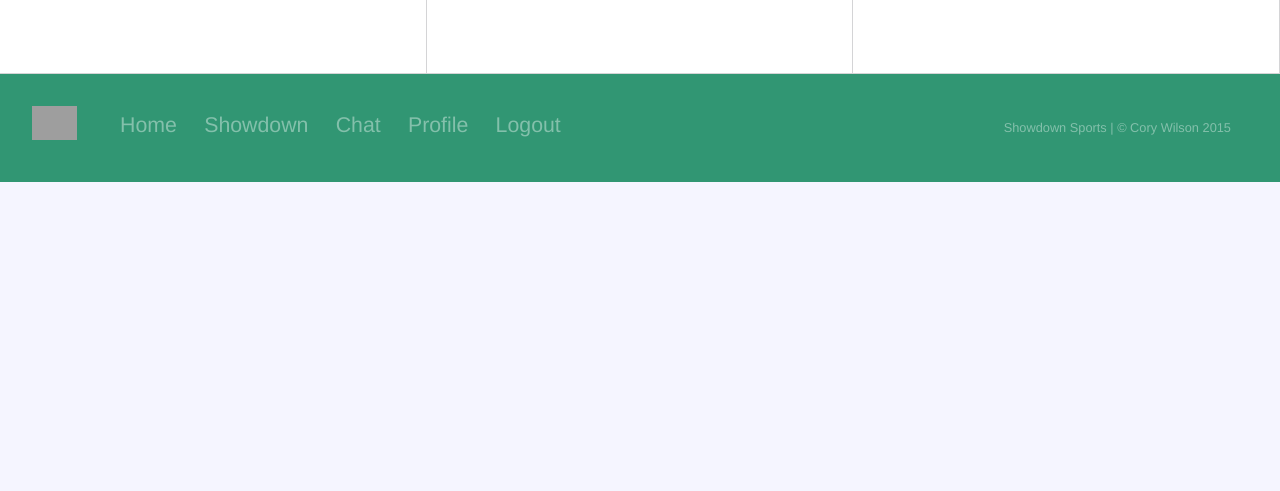
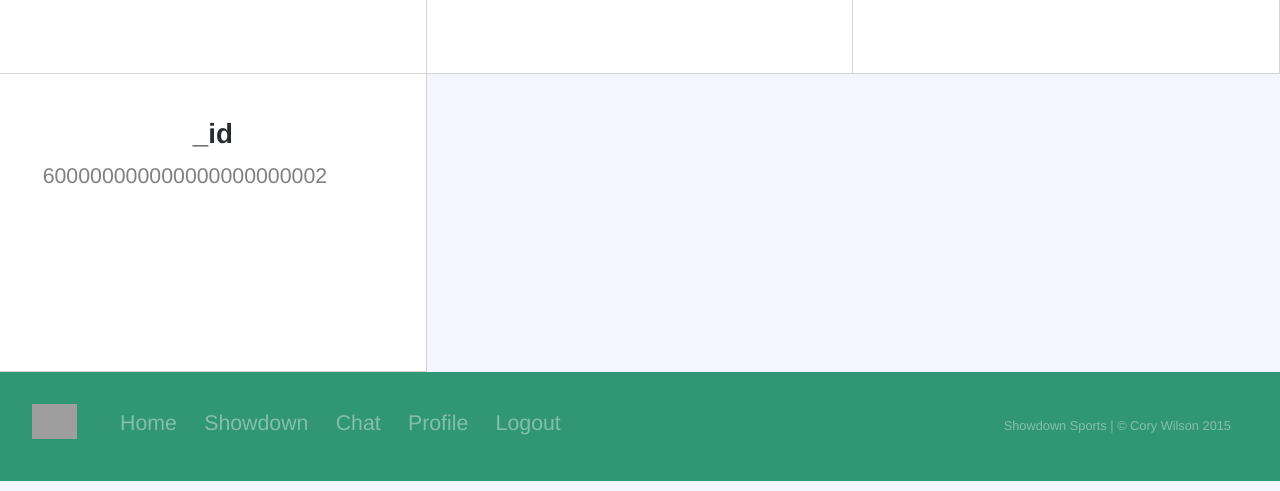
Before and after one commit to CoryWilson/Final-Project, a Node server app: page /profile in a window 1280 px wide. Shown: the part 417-908 px from the top of the page. Before the commit the page ends 599 px from the top, so only its background shows below. Run offline with Node 20, Linux system fonts and the light colour scheme; the visitor is signed in with stand-in values (Sample User, id 1); style sheets or scripts are compiled from the project's sources; some libraries are stand-ins or nearby versions; some web fonts are replaced; grey boxes are pictures that could not be loaded.

Commit message:
added the user's _id to the user profile, checking for mongoose schema purposes.

```diff
--- a/app/models/user.js
+++ b/app/models/user.js
@@ -4,7 +4,6 @@ var mongoose = require('mongoose'),
     bcrypt   = require('bcrypt-nodejs');
 
 var userSchema = mongoose.Schema({
-
   local          : {
     email        : String,
     password     : String
--- a/gulpfile.js
+++ b/gulpfile.js
@@ -29,7 +29,6 @@ var config = {
   routesPath : './app/routes',
   viewsPath  : './views'
 };
-
 
 /* Bower */
 gulp.task('bower', function(){
--- a/views/profile.ejs
+++ b/views/profile.ejs
@@ -15,6 +15,10 @@
       <h1>League</h1>
       <p><%= user.preferences.league %></p>
     </a>
+    <a href="javascript:void(0)" class="grid-item">
+      <h1>_id</h1>
+      <p><%= user._id %></p>
+    </a>
   </div>
 
 <% include partials/footer.ejs %>
```
